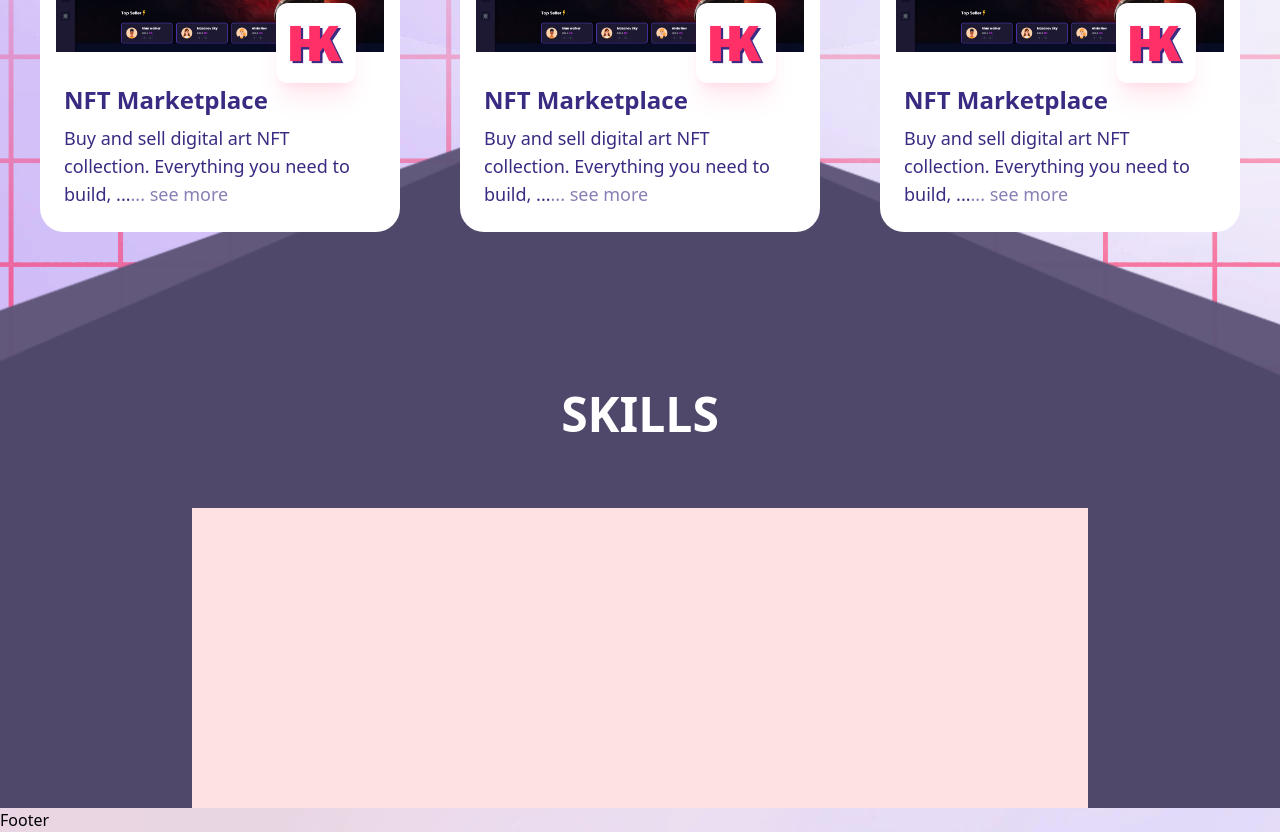
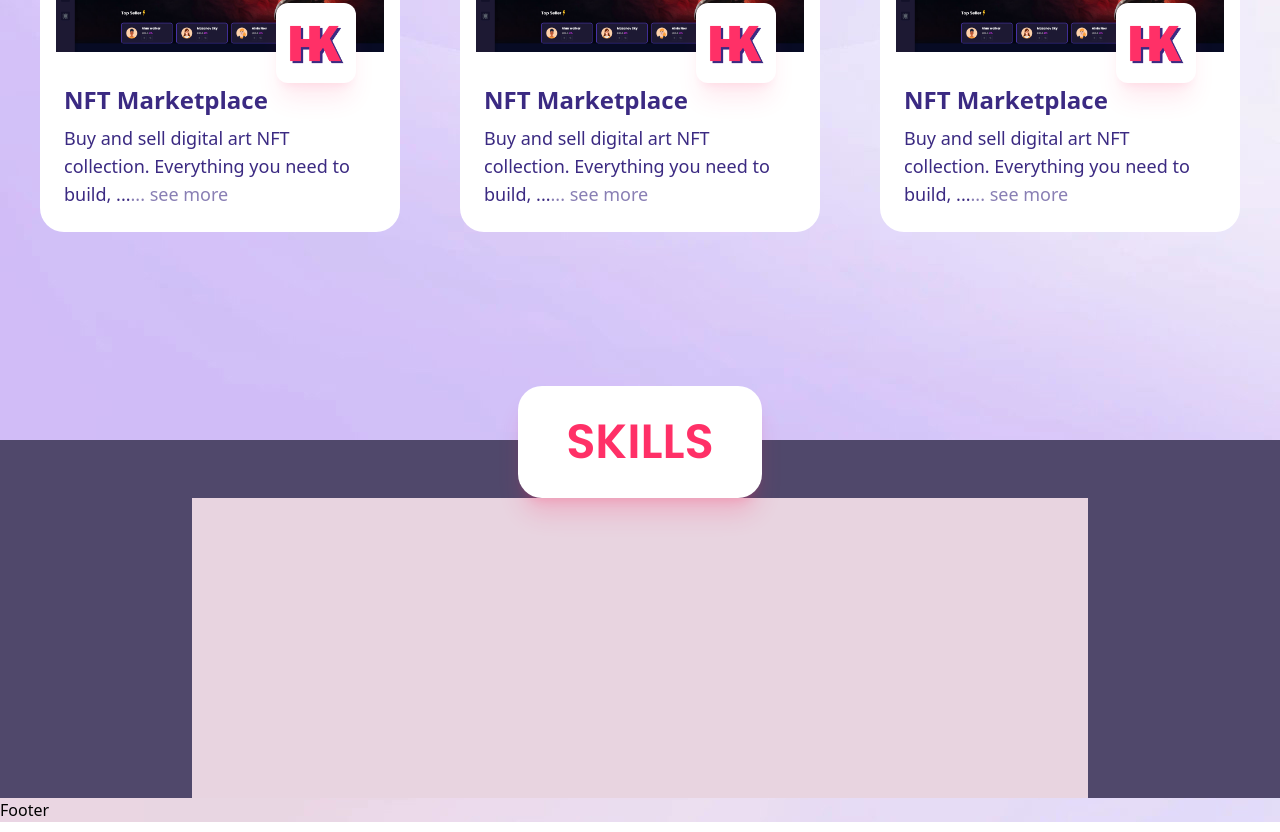
Before and after one commit to HtooKhant-vexix/Portfolio, a React (Vite) app: page / in a window 1280 px wide. Shown: the part 960-1792 px from the top of the page. Built offline with nearby package versions, Linux system fonts and the light colour scheme; what tailwindcss-animated would draw is missing.

Commit message:
fihished skill

```diff
--- a/src/components/Home.jsx
+++ b/src/components/Home.jsx
@@ -127,7 +127,8 @@ const Home = () => {
                     style={{ "transform-origin": "left center" }}
                     className="group-hover:bg-primary duration-300 cs transition-transform  transform group-hover:scale-x-[5.2] absolute w-2 h-full z-10 inset-y-0 right-3 "
                   ></div>
-                  View Works
+                  {/* View Works */}
+                  Services
                   {/* <BsFillArrowRightCircleFill className=" ms-3 text-primary  inset-y-0 right-[-48px] my-auto absolute text-2xl animate-fade-right group-hover:animate-infinite hidden group-hover:flex animate-duration-700" /> */}
                 </motion.button>
               </div>
@@ -158,8 +159,8 @@ const Home = () => {
       <div className="mt-24">
         {/* <CardGrid /> */}
         <CardList/>
-        <Works />
-        <SkillText/>
+        {/* <Works /> */}
+        {/* <SkillText/> */}
         <Skill/>
       </div>
     </>
--- a/src/components/Skill.jsx
+++ b/src/components/Skill.jsx
@@ -2,8 +2,11 @@ import React from 'react'
 
 const Skill = () => {
   return (
-    <div className="mt-[70px] bg-[#50486B]">
-      <div className="w-[70%] bg-red-100 mx-auto h-[300px]"></div>
+    <div className=" bg-[#50486B] text-center">
+      <div className="p-8 px-12 rounded-3xl bg-white text-secondary shadow-xl shadow-secondary/20 inline-block  text-5xl font-poppins font-semibold mx-auto mt-[-120px]">
+        SKILLS
+      </div>
+      <div className="w-[70%] bg-[#E8D4E0] mx-auto h-[300px]"></div>
     </div>
   );
 }
--- a/src/components/Works.jsx
+++ b/src/components/Works.jsx
@@ -8,8 +8,8 @@ const Works = () => {
     //   Works
     // </div>
     <div className="w-full mt-[-700px]">
-      <div className="w-full bg-center h-[800px] mx-auto bg-cover bg-pri">
-      </div>
+      {/* <div className="w-full bg-center h-[800px] mx-auto bg-cover bg-pri">
+      </div> */}
     </div>
   );
 };
--- a/src/components/card/Card.jsx
+++ b/src/components/card/Card.jsx
@@ -16,6 +16,7 @@ const Card = ({ img, logo, title, desc, git, link }) => {
   const truncatedDesc = str ? `${desc.substring(0, 70)} ...` : desc;
 
   return (
+    <>
       <SwiperSlide className="mx-auto p-5">
         <motion.div
           onMouseEnter={strChange}
@@ -24,7 +25,69 @@ const Card = ({ img, logo, title, desc, git, link }) => {
           transition={{ type: "spring", stiffness: 400 }}
           className="w-[450px] group hover:shadow-primary/50 hover:shadow-2xl duration-100 relative rounded-3xl p-3 z-40 bg-white"
         >
-        <div className="relative group py-1 z-40 px-1">
+          <div className="relative py-1 z-40 px-1">
+            <div className=" object-cover overflow-hidden z-40 rounded-t-2xl">
+              {img}
+            </div>
+            <div className="w-[80px] h-[80px] bg-white shadow-xl shadow-secondary/10 z-40 bottom-[-27px] right-8 rounded-xl absolute">
+              {logo}
+            </div>
+          </div>
+          <div className="px-3 duration-200 bg-white z-30 relative pb-3 pt-7">
+            <h3 className="text-2xl text-primary w-[80%] pb-2 font-semibold">
+              {title}
+            </h3>
+            <h3 className="text-primary text-lg">
+              {truncatedDesc}
+              {desc.length > 70 && (
+                <p className="inline-block text-primary/60 group-hover:hidden">
+                  ... see more
+                </p>
+              )}
+              <br />
+              <p className=" bg-opacity-30 py-1 mt-2 rounded-full border border-secondary px-3 text-sm  group-hover:inline-block hidden text-secondary">
+                <DiCode className="me-1 inline-block text-2xl mx-auto my-auto" />
+                Front-end
+              </p>
+            </h3>
+          </div>
+          <div className="absolute w-full inset-x-0 group-hover:translate-y-0 duration-300 -translate-y-24 bg-white pb-5 rounded-b-3xl pt-32 bottom-[-80px] z-0">
+            <hr className="my-5 w-[90%] mx-auto h-[2px] bg-primary bg-opacity-50" />
+            <div className="mt-3 justify-between w-full px-8 mx-1 flex">
+              <div className="text-primary flex items-center">
+                <motion.a
+                  whileTap={{ scale: 1.1 }}
+                  transition={{ type: "spring", stiffness: 400 }}
+                  href={git}
+                  className="hover:text-secondary my-auto  flex"
+                >
+                  <AiFillGithub className="text-3xl" />
+                  <p className="text-xl font-semibold ms-2">Git Repo</p>
+                </motion.a>
+                {/* <FaLink className="hover:text-secondary duration-100 my-auto ms-8 text-2xl" /> */}
+              </div>
+              <a href={link}>
+                <motion.button
+                  whileHover={{ scale: 1.1 }}
+                  whileTap={{ scale: 1.2 }}
+                  transition={{ type: "spring", stiffness: 400 }}
+                  className="text-lg ms-auto p-2 cursor-none px-5 text-primary border hover:shadow-primary/50 hover:shadow-xl border-primary hover:bg-primary hover:text-white duration-100 rounded-lg"
+                >
+                  Live Demo
+                </motion.button>
+              </a>
+            </div>
+          </div>
+        </motion.div>
+        {/* second  */}
+        <motion.div
+          onMouseEnter={strChange}
+          onMouseLeave={reStrChange}
+          whileHover={{ scale: 1.05 }}
+          transition={{ type: "spring", stiffness: 400 }}
+          className="w-[450px] group hidden hover:shadow-primary/50 hover:shadow-2xl duration-100 relative rounded-3xl p-3 z-40 bg-white"
+        >
+          <div className="relative py-1 z-40 px-1">
             <div className=" object-cover overflow-hidden z-40 rounded-t-2xl">
               {img}
             </div>
@@ -79,6 +142,7 @@ const Card = ({ img, logo, title, desc, git, link }) => {
           </div>
         </motion.div>
       </SwiperSlide>
+    </>
   );
 };
 
```
Lines whose indentation alone changed are shown as unchanged.
